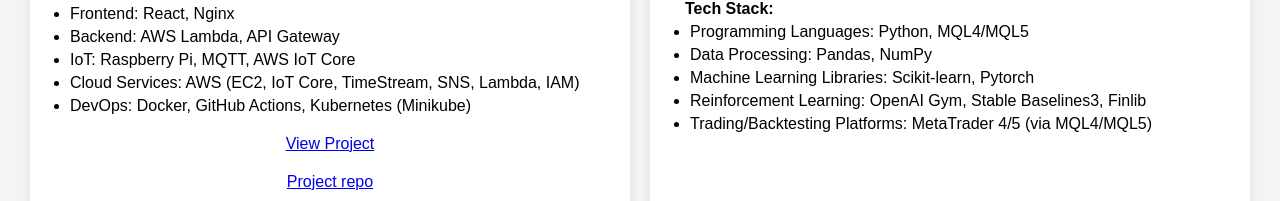
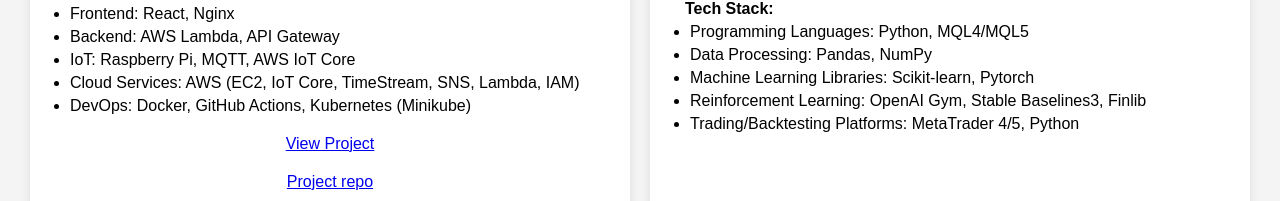
Before and after one commit to boobogo/IoT, a React (Create React App) app in the folder frontend/: page /projects in a window 1280 px wide. Shown: the part 443-644 px from the top of the page. Built offline with nearby package versions, Linux system fonts and the light colour scheme.

Commit message:
front end change

```diff
--- a/frontend/src/pages/Projects.js
+++ b/frontend/src/pages/Projects.js
@@ -46,7 +46,7 @@
             <li>Data Processing: Pandas, NumPy</li>
             <li>Machine Learning Libraries: Scikit-learn, Pytorch</li>
             <li>Reinforcement Learning: OpenAI Gym, Stable Baselines3, Finlib</li>
-            <li>Trading/Backtesting Platforms: MetaTrader 4/5 (via MQL4/MQL5)</li>
+            <li>Trading/Backtesting Platforms: MetaTrader 4/5, Python</li>
           </ul>
           {/* <Link to="/algo" className="project-link">View Project</Link> */}
           <img src={algoImage} alt="algo"/>
```
